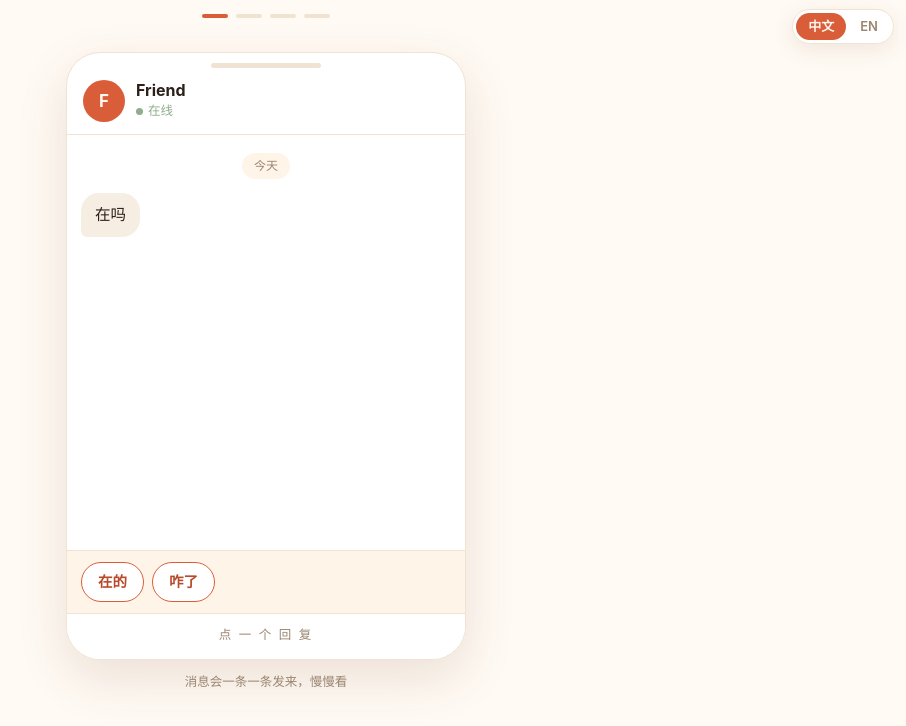
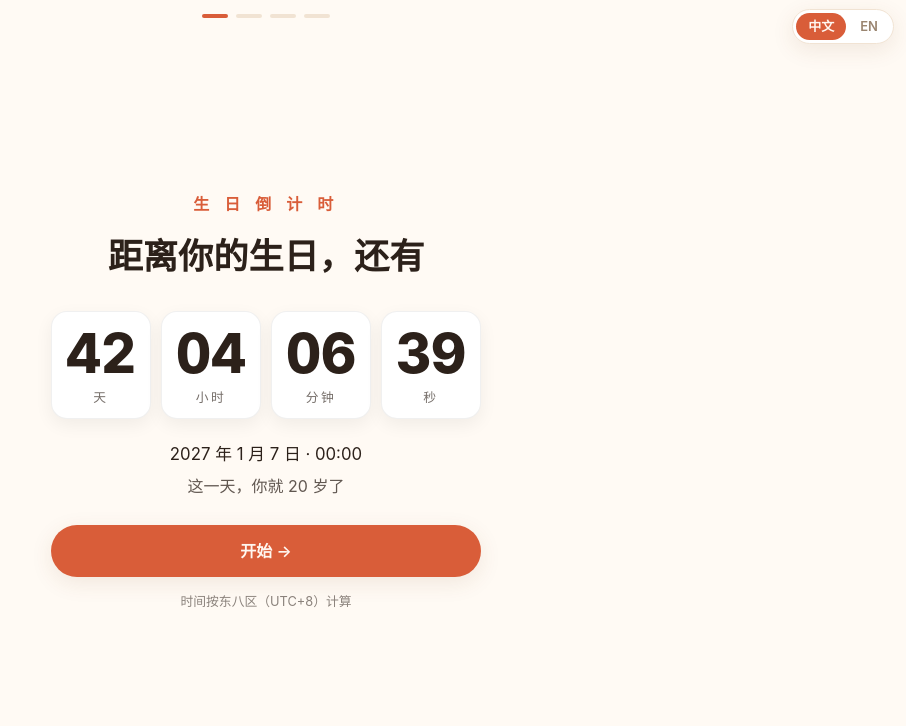
Before and after one commit to SophieLee-super/happy-birthday-chat, a plain HTML site: page index.html in a window 1280 px wide. Shown: the whole page, without its empty margins (374-1280 px from the left). Drawn offline with Linux system fonts and the light colour scheme.

Commit message:
v8.0.0: 生日倒计时 Birthday Countdown — big countdown page (UTC+8)

```diff
--- a/index.html
+++ b/index.html
@@ -70,6 +70,19 @@
       }
       .progress span.on{background:var(--accent)}
 
+
+      /* ---------- Act 0 : birthday countdown ---------- */
+      .cd-wrap{text-align:center}
+      .cd-kicker{letter-spacing:.35em;color:var(--accent);font-weight:700;margin:0 0 10px}
+      .cd-title{font-size:clamp(1.4rem,6vw,2.2rem);margin:0 0 26px}
+      .cd-grid{display:grid;grid-template-columns:repeat(4,1fr);gap:10px;max-width:520px;margin:0 auto 22px}
+      .cd-cell{background:var(--card,#fff);border:1px solid rgba(0,0,0,.06);border-radius:16px;padding:14px 4px 10px;box-shadow:0 6px 18px rgba(0,0,0,.06)}
+      .cd-num{font-size:clamp(2rem,11vw,3.4rem);font-weight:800;line-height:1;font-variant-numeric:tabular-nums}
+      .cd-lab{margin-top:6px;font-size:.8rem;letter-spacing:.2em;opacity:.65}
+      .cd-today{font-size:clamp(2rem,10vw,3.2rem);font-weight:800;color:var(--accent);margin:10px 0 18px}
+      .cd-date{font-size:1.05rem;margin:0 0 4px}
+      .cd-turn{opacity:.75;margin:0 0 26px}
+      .cd-note{margin-top:14px;font-size:.8rem;opacity:.55}
       /* ---------- language switch ---------- */
       .lang-switch{
         position:fixed;top:9px;right:12px;z-index:50;
@@ -319,8 +332,28 @@
       </div>
     </section>
 
-    <!-- Act 1 : chat (the first screen) -->
-    <section class="stage active" id="act-chat">
+
+    <!-- Act 0 : birthday countdown (UTC+8) — no input needed, tap Start to enter -->
+    <section class="stage" id="act-countdown">
+      <div class="wrap cd-wrap">
+        <p class="cd-kicker" id="cd-kicker"></p>
+        <h2 class="cd-title" id="cd-title"></h2>
+        <div class="cd-grid" id="cd-grid">
+          <div class="cd-cell"><div class="cd-num" id="cd-d">--</div><div class="cd-lab" id="cd-d-lab"></div></div>
+          <div class="cd-cell"><div class="cd-num" id="cd-h">--</div><div class="cd-lab" id="cd-h-lab"></div></div>
+          <div class="cd-cell"><div class="cd-num" id="cd-m">--</div><div class="cd-lab" id="cd-m-lab"></div></div>
+          <div class="cd-cell"><div class="cd-num" id="cd-s">--</div><div class="cd-lab" id="cd-s-lab"></div></div>
+        </div>
+        <p class="cd-today" id="cd-today" hidden></p>
+        <p class="cd-date" id="cd-date"></p>
+        <p class="cd-turn" id="cd-turn"></p>
+        <button class="btn-primary" id="cd-start"></button>
+        <p class="cd-note" id="cd-note"></p>
+      </div>
+    </section>
+
+    <!-- Act 1 : chat -->
+    <section class="stage" id="act-chat">
       <div class="phone" id="phone" role="region" aria-label="模拟聊天">
         <div class="phone-notch"></div>
         <div class="chat-head">
@@ -416,7 +449,11 @@
         chatAria: "模拟聊天", choicesAria: "点一个回复", specialAria: "点一下看下一个",
         next: "下 一 个", goWish: "去 许 愿 →", candleAria: "吹灭蜡烛",
         toLetter: "打开最后一封信 →", letterSkip: "跳过打字，直接看完",
-        replay: "再看一遍 ↺", yearSuffix: "年"
+        replay: "再看一遍 ↺", yearSuffix: "年",
+        cdKicker: "生 日 倒 计 时", cdTitle: "距离你的生日，还有",
+        cdDays: "天", cdHours: "小时", cdMinutes: "分钟", cdSeconds: "秒",
+        cdStart: "开始 →", cdToday: "就是今天！", cdNote: "时间按东八区（UTC+8）计算",
+        cdTurnPrefix: "这一天，你就 ", cdTurnSuffix: " 岁了"
       },
       en: {
         tapContinue: "T A P   T O   C O N T I N U E", online: "Online", today: "Today",
@@ -425,7 +462,11 @@
         chatAria: "Simulated chat", choicesAria: "Tap a reply", specialAria: "Tap for the next one",
         next: "N E X T", goWish: "MAKE A WISH →", candleAria: "Blow out the candle",
         toLetter: "Open the last letter →", letterSkip: "Skip typing — show it all",
-        replay: "Watch again ↺", yearSuffix: ""
+        replay: "Watch again ↺", yearSuffix: "",
+        cdKicker: "B I R T H D A Y   C O U N T D O W N", cdTitle: "Counting down to your birthday",
+        cdDays: "DAYS", cdHours: "HOURS", cdMinutes: "MINUTES", cdSeconds: "SECONDS",
+        cdStart: "Start →", cdToday: "It's today!", cdNote: "Timed in UTC+8 (China time)",
+        cdTurnPrefix: "On that day, you turn ", cdTurnSuffix: ""
       }
     };
 
@@ -673,7 +714,7 @@
     function wait(ms){ return new Promise(function(r){ setTimeout(r, ms); }); }
     var reducedMotion = window.matchMedia("(prefers-reduced-motion: reduce)").matches;
 
-    var stages = ["stage-interlude","act-chat","act-special","act-cake","act-letter"];
+    var stages = ["act-countdown","stage-interlude","act-chat","act-special","act-cake","act-letter"];
     function showStage(id){
       stages.forEach(function(s){ $(s).classList.toggle("active", s === id); });
       window.scrollTo(0,0);
@@ -1057,6 +1098,61 @@
       startChat();
     });
 
+
+    /* ---------------- Act 0 : birthday countdown — always UTC+8 ----------------
+       Target: the next birthday at 00:00 China time, computed from BIRTH.
+       No input from the visitor; the viewer's own timezone never matters. */
+    var CD_MONTHS_EN = ["January","February","March","April","May","June","July","August","September","October","November","December"];
+    var CD_OFFSET_MS = 8 * 3600 * 1000;
+    function cdInfo(){
+      if (!BIRTH) return null;
+      var now = Date.now();
+      var sh = new Date(now + CD_OFFSET_MS);
+      var y = sh.getUTCFullYear(), m = sh.getUTCMonth() + 1, d = sh.getUTCDate();
+      var isToday = (m === BIRTH.month && d === BIRTH.day);
+      var ty = (m > BIRTH.month || (m === BIRTH.month && d > BIRTH.day)) ? y + 1 : y;
+      return { isToday: isToday, ty: ty, age: ty - BIRTH.year,
+               target: Date.UTC(ty, BIRTH.month - 1, BIRTH.day) - CD_OFFSET_MS };
+    }
+    function cdPad(n){ return (n < 10 ? "0" : "") + n; }
+    function cdRenderText(){
+      var t = UI[LANG];
+      $("cd-kicker").textContent = t.cdKicker;
+      $("cd-title").textContent = t.cdTitle;
+      $("cd-d-lab").textContent = t.cdDays;
+      $("cd-h-lab").textContent = t.cdHours;
+      $("cd-m-lab").textContent = t.cdMinutes;
+      $("cd-s-lab").textContent = t.cdSeconds;
+      $("cd-start").textContent = t.cdStart;
+      $("cd-note").textContent = t.cdNote;
+      var info = cdInfo();
+      if (info && BIRTH){
+        $("cd-date").textContent = LANG === "en"
+          ? CD_MONTHS_EN[BIRTH.month - 1] + " " + BIRTH.day + ", " + info.ty + " · 00:00"
+          : info.ty + " 年 " + BIRTH.month + " 月 " + BIRTH.day + " 日 · 00:00";
+        $("cd-turn").textContent = t.cdTurnPrefix + info.age + t.cdTurnSuffix;
+      }
+      cdTick();
+    }
+    function cdTick(){
+      var info = cdInfo();
+      if (!info) return;
+      var grid = $("cd-grid"), todayEl = $("cd-today");
+      if (info.isToday){
+        grid.style.display = "none";
+        todayEl.hidden = false;
+        todayEl.textContent = UI[LANG].cdToday;
+        return;
+      }
+      grid.style.display = "";
+      todayEl.hidden = true;
+      var s = Math.max(0, Math.floor((info.target - Date.now()) / 1000));
+      $("cd-d").textContent = Math.floor(s / 86400);
+      $("cd-h").textContent = cdPad(Math.floor(s % 86400 / 3600));
+      $("cd-m").textContent = cdPad(Math.floor(s % 3600 / 60));
+      $("cd-s").textContent = cdPad(s % 60);
+    }
+
     /* ---------------- 语言切换：一个页面，两种语言 ---------------- */
     function applyLanguage(){
       var t = UI[LANG];
@@ -1064,6 +1160,7 @@
       $("lang-zh").classList.toggle("on", LANG === "zh");
       $("lang-en").classList.toggle("on", LANG === "en");
       $("interlude-hint").textContent = t.tapContinue;
+      cdRenderText();
       $("chat-status").textContent = t.online;
       $("day-divider").textContent = t.today;
       $("chat-note").textContent = t.chatNote;
@@ -1118,8 +1215,14 @@
     $("lang-en").addEventListener("click", function(){ setLanguage("en"); });
     applyLanguage();
 
-    /* 第一屏就是聊天：页面打开，Act 1 直接开始 */
-    startChat();
+    /* 第一屏：生日倒计时（东八区）——点「开始」进入 Act 1 聊天 */
+    showStage("act-countdown");
+    cdRenderText();
+    var cdTimer = setInterval(cdTick, 250);
+    $("cd-start").addEventListener("click", function(){
+      clearInterval(cdTimer);
+      startChat();
+    });
     </script>
   </body>
 </html>
```
Also changed, not shown: 2 other files.
